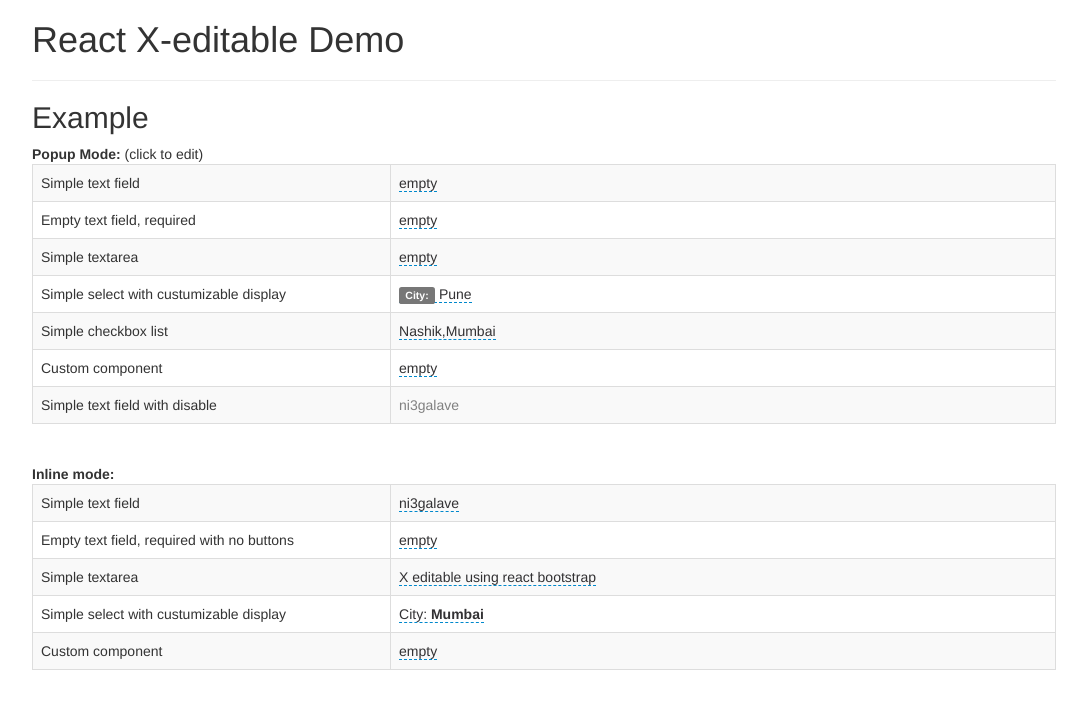
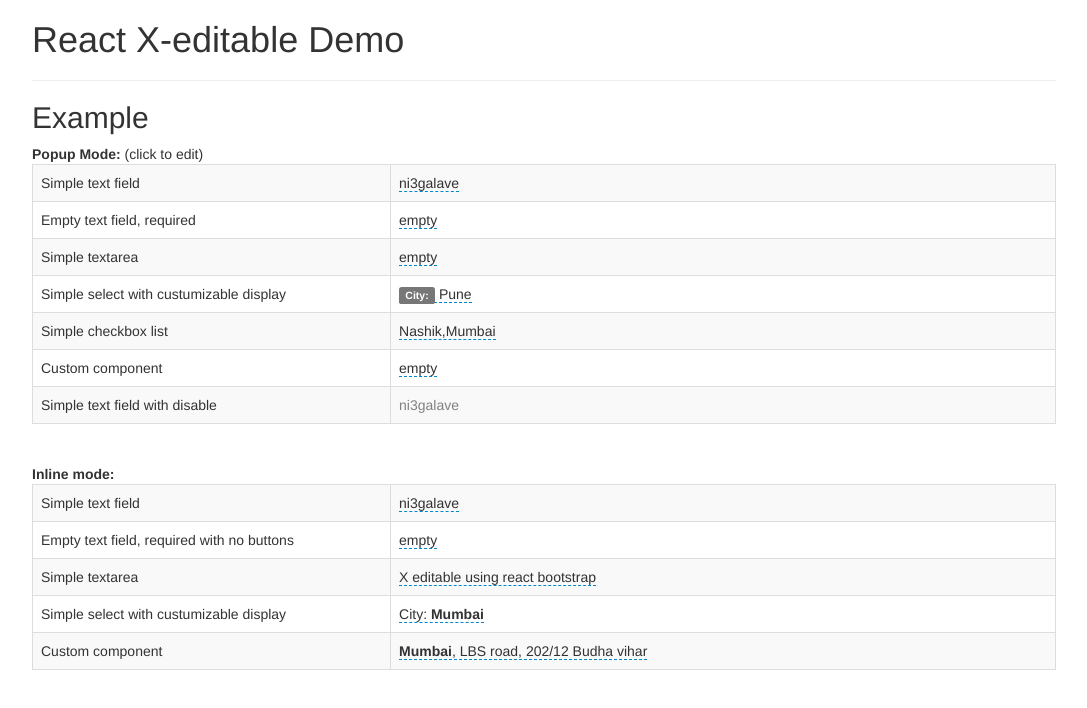
Before and after one commit to ni3galave/react-x-editable, a React app: page / in a window 1280 px wide. Shown: the top 708 px of the page, without its empty margins (96-1183 px from the left). Built offline with nearby package versions, Linux system fonts and the light colour scheme.

Commit message:
Updated demo example.

```diff
--- a/examples/App.jsx
+++ b/examples/App.jsx
@@ -25,6 +25,7 @@ export default class App extends Component {
                               dataType="text"
                               mode="popup"
                               title="Please enter username"
+                              value={"ni3galave"}
                               placement="right"
                               showButtons={true}
                             />
@@ -203,8 +204,12 @@ export default class App extends Component {
                             dataType="custom"
                             mode="inline"
                             title="Please enter address"
+                            value={{city:'Mumbai',street:'LBS road',building: '202/12 Budha vihar'}}
                             customComponent={(props, state) =>{
                               return( <CustomComponent {...props} {...state}/> );
+                            }}
+                            display={function(value){
+                              return (<span><b>{value.city}</b>, {value.street}, {value.building}</span>);
                             }}
                           />
                         </td>
```
